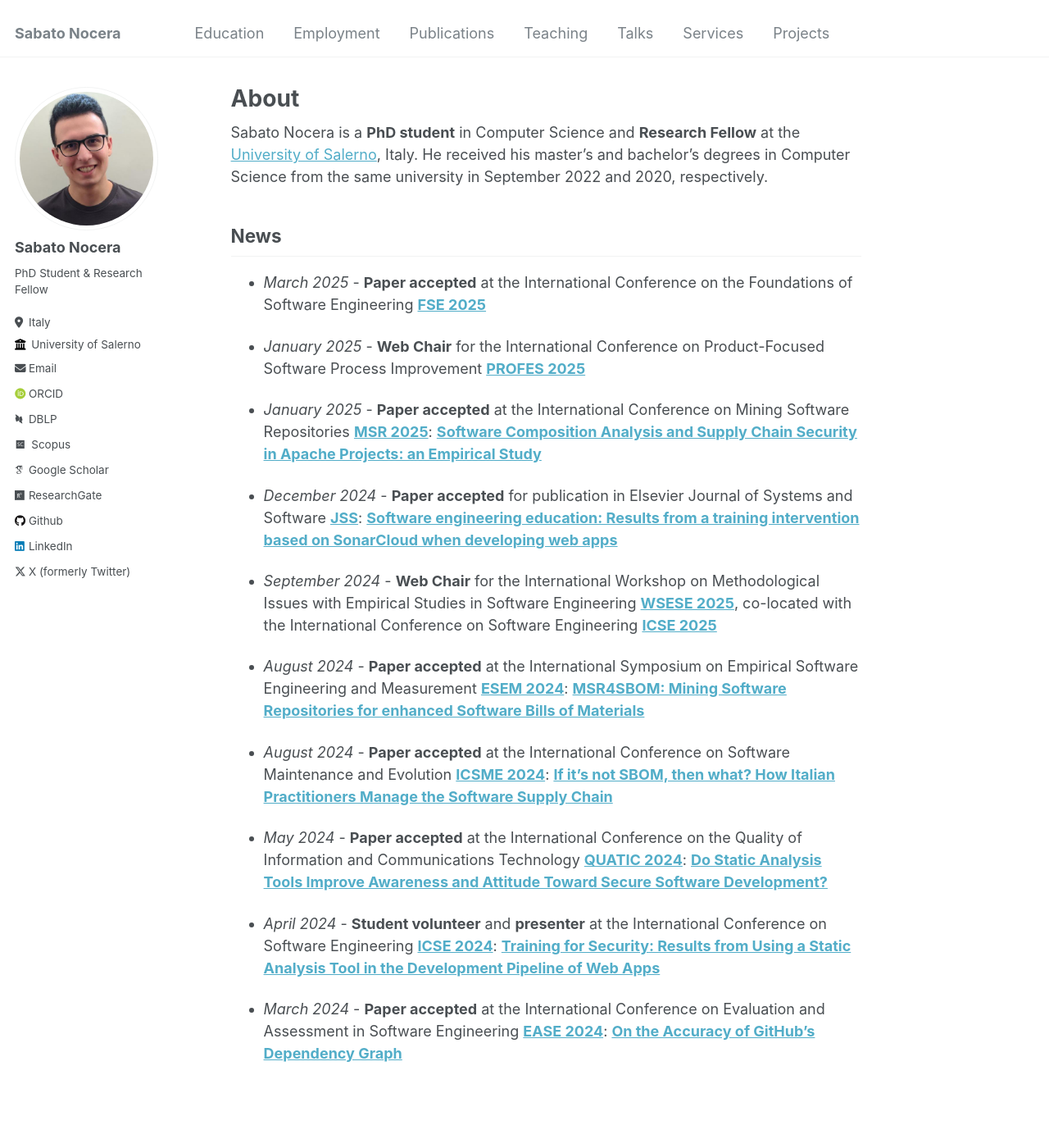
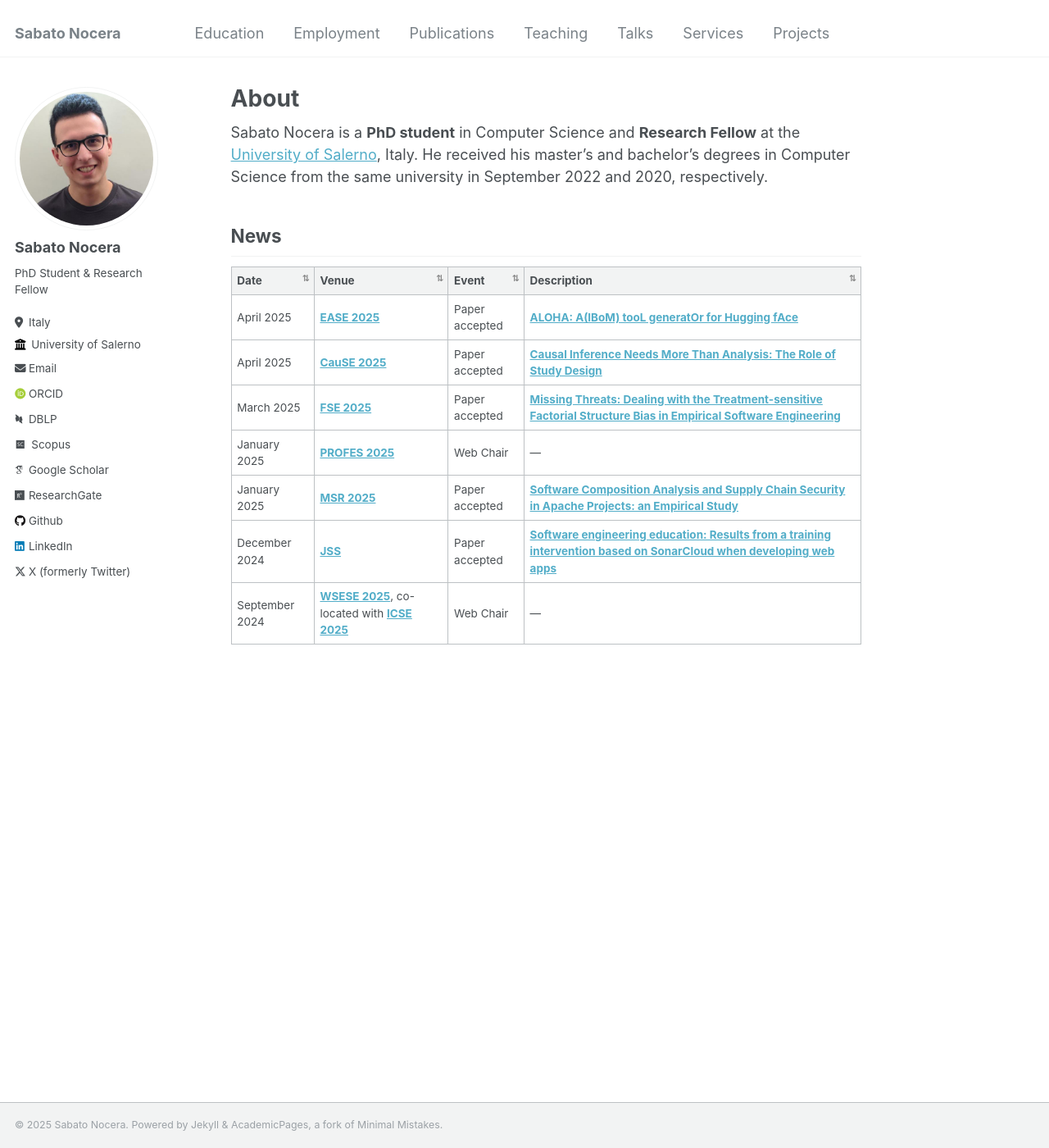
Before and after one commit to sabato-nocera/sabato-nocera.github.io, a Jekyll site: the page built from _pages/about.md, in a window 1280 px wide and 1400 px high. Shown: the whole window at 82% size. Built offline with Jekyll 4.4.1, drawn with Linux system fonts in a browser that asks for light colours; some web fonts are replaced; comment, search, counter and statistics services are not loaded.

Commit message:
Update about.md

```diff
--- a/_pages/about.md
+++ b/_pages/about.md
@@ -11,22 +11,62 @@ Sabato Nocera is a **PhD student** in Computer Science and  **Research Fellow**
 
 ## News
 
-* _March 2025_ - **Paper accepted** at the International Conference on the Foundations of Software Engineering [**FSE 2025**](https://conf.researchr.org/track/fse-2025/fse-2025-ideas-visions-and-reflections)
+| Date         | Venue | Event       | Description |
+|--------------|-------|-----------------|-------|
+| April 2025   | [**EASE 2025**](https://conf.researchr.org/home/ease-2025) | Paper accepted   | [**ALOHA: A(IBoM) tooL generatOr for Hugging fAce**](#) |
+| April 2025   | [**CauSE 2025**](https://causality-software-engineering.github.io/cause-workshop-2025/) | Paper accepted   | [**Causal Inference Needs More Than Analysis: The Role of Study Design**](#) |
+| March 2025   | [**FSE 2025**](https://conf.researchr.org/track/fse-2025/fse-2025-ideas-visions-and-reflections) | Paper accepted   | [**Missing Threats: Dealing with the Treatment-sensitive Factorial Structure Bias in Empirical Software Engineering**](#) |
+| January 2025 | [**PROFES 2025**](https://conf.researchr.org/home/profes-2025) | Web Chair        | — |
+| January 2025 | [**MSR 2025**](https://2025.msrconf.org/track/msr-2025-technical-papers) | Paper accepted   | [**Software Composition Analysis and Supply Chain Security in Apache Projects: an Empirical Study**](https://sabato-nocera.github.io/publications/#j1-bibtex) |
+| December 2024| [**JSS**](https://www.sciencedirect.com/journal/journal-of-systems-and-software) | Paper accepted   | [**Software engineering education: Results from a training intervention based on SonarCloud when developing web apps**](https://doi.org/10.1016/j.jss.2024.112308) |
+| September 2024| [**WSESE 2025**](https://conf.researchr.org/home/icse-2025/wsese-2025), co-located with [**ICSE 2025**](https://conf.researchr.org/home/icse-2025) | Web Chair | — |
 
-* _January 2025_ - **Web Chair** for the International Conference on Product-Focused Software Process Improvement [**PROFES 2025**](https://conf.researchr.org/home/profes-2025)
 
-* _January 2025_ - **Paper accepted** at the International Conference on Mining Software Repositories [**MSR 2025**](https://2025.msrconf.org/track/msr-2025-technical-papers): [**Software Composition Analysis and Supply Chain Security in Apache Projects: an Empirical Study**](https://sabato-nocera.github.io/publications/#j1-bibtex)
 
-* _December 2024_ - **Paper accepted** for publication in Elsevier Journal of Systems and Software  [**JSS**](https://www.sciencedirect.com/journal/journal-of-systems-and-software): [**Software engineering education: Results from a training intervention based on SonarCloud when developing web apps**](https://doi.org/10.1016/j.jss.2024.112308)
 
-* _September 2024_ - **Web Chair** for the International Workshop on Methodological Issues with Empirical Studies in Software Engineering [**WSESE 2025**](https://conf.researchr.org/home/icse-2025/wsese-2025), co-located with the International Conference on Software Engineering [**ICSE 2025**](https://conf.researchr.org/home/icse-2025)
 
-* _August 2024_ - **Paper accepted** at the International Symposium on Empirical Software Engineering and Measurement [**ESEM 2024**](https://conf.researchr.org/home/esem-2024): [**MSR4SBOM: Mining Software Repositories for enhanced Software Bills of Materials**](https://dl.acm.org/doi/abs/10.1145/3674805.3695390)
+<style>
+  th {
+    cursor: pointer;
+    position: relative;
+    padding-right: 20px; /* space for arrow */
+  }
 
-* _August 2024_ - **Paper accepted** at the International Conference on Software Maintenance and Evolution [**ICSME 2024**](https://conf.researchr.org/home/icsme-2024): [**If it’s not SBOM, then what? How Italian Practitioners Manage the Software Supply Chain**](https://doi.org/10.1109/ICSME58944.2024.00077)
+  th::after {
+    content: '⇅'; /* initial state */
+    position: absolute;
+    right: 5px;
+    font-size: 0.8em;
+    color: #888;
+  }
 
-* _May 2024_ - **Paper accepted** at the International Conference on the Quality of Information and Communications Technology [**QUATIC 2024**](https://2024.quatic.org/): [**Do Static Analysis Tools Improve Awareness and Attitude Toward Secure Software Development?**](https://doi.org/10.1007/978-3-031-70245-7_28)
+  th.sorted.asc::after {
+    content: '↑';
+  }
 
-* _April 2024_ - **Student volunteer** and **presenter** at the International Conference on Software Engineering [**ICSE 2024**](https://conf.researchr.org/home/icse-2024): [**Training for Security: Results from Using a Static Analysis Tool in the Development Pipeline of Web Apps**](https://doi.org/10.1145/3639474.3640073)
+  th.sorted.desc::after {
+    content: '↓';
+  }
+</style>
 
-* _March 2024_ - **Paper accepted** at the International Conference on Evaluation and Assessment in Software Engineering [**EASE 2024**](https://conf.researchr.org/home/ease-2024): [**On the Accuracy of GitHub's Dependency Graph**](https://doi.org/10.1145/3661167.3661175)
+<script src="https://unpkg.com/tablesort@5.3.0/dist/tablesort.min.js"></script>
+
+<script>
+  document.addEventListener('DOMContentLoaded', function () {
+    document.querySelectorAll("table").forEach(function(table) {
+      const sort = new Tablesort(table);
+
+      table.querySelectorAll("th").forEach(th => {
+        th.addEventListener("click", () => {
+          table.querySelectorAll("th").forEach(header => header.classList.remove("sorted", "asc", "desc"));
+          th.classList.add("sorted");
+          if (th.getAttribute("aria-sort") === "ascending") {
+            th.classList.add("asc");
+          } else if (th.getAttribute("aria-sort") === "descending") {
+            th.classList.add("desc");
+          }
+        });
+      });
+    });
+  });
+</script>
```
